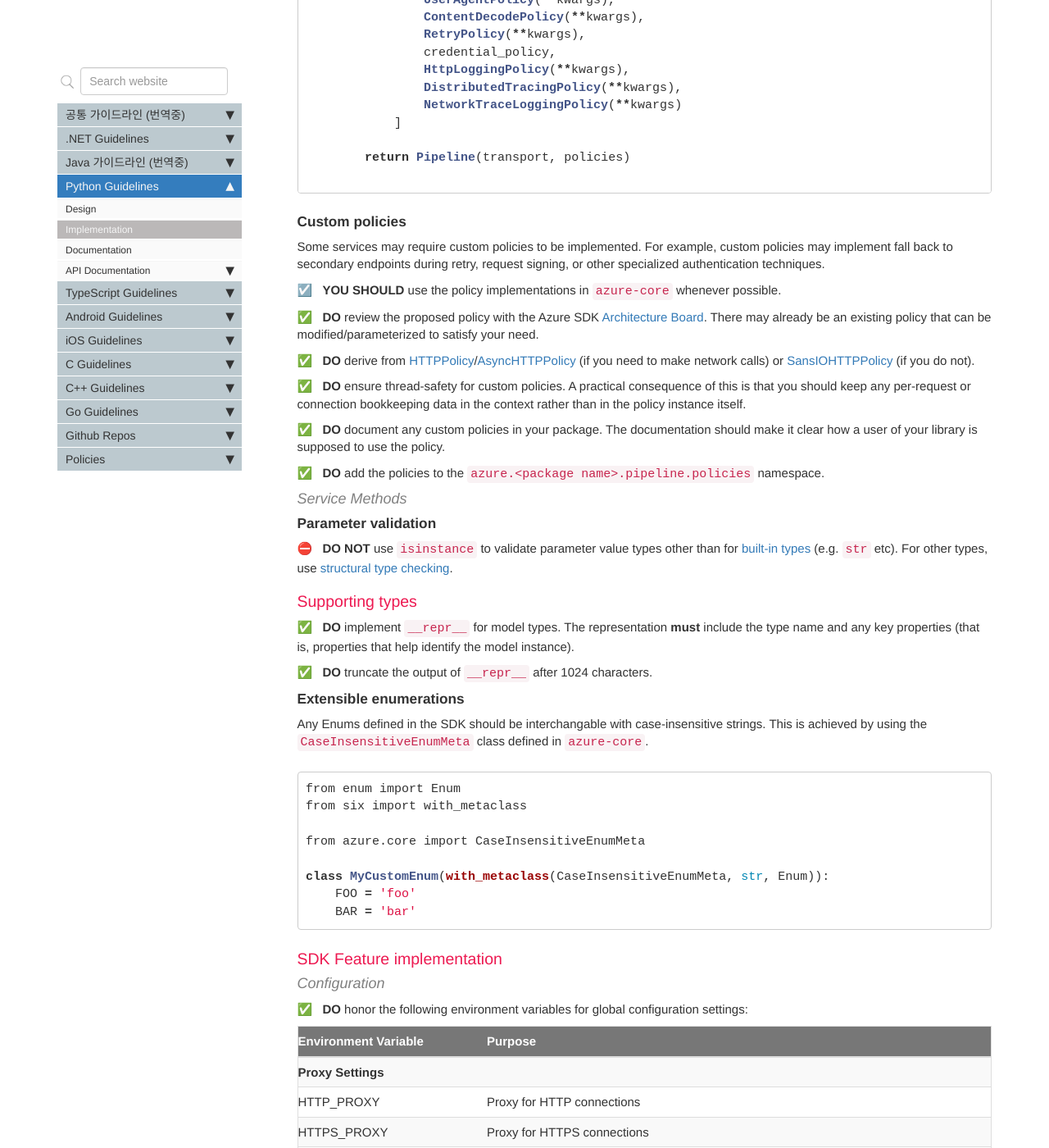
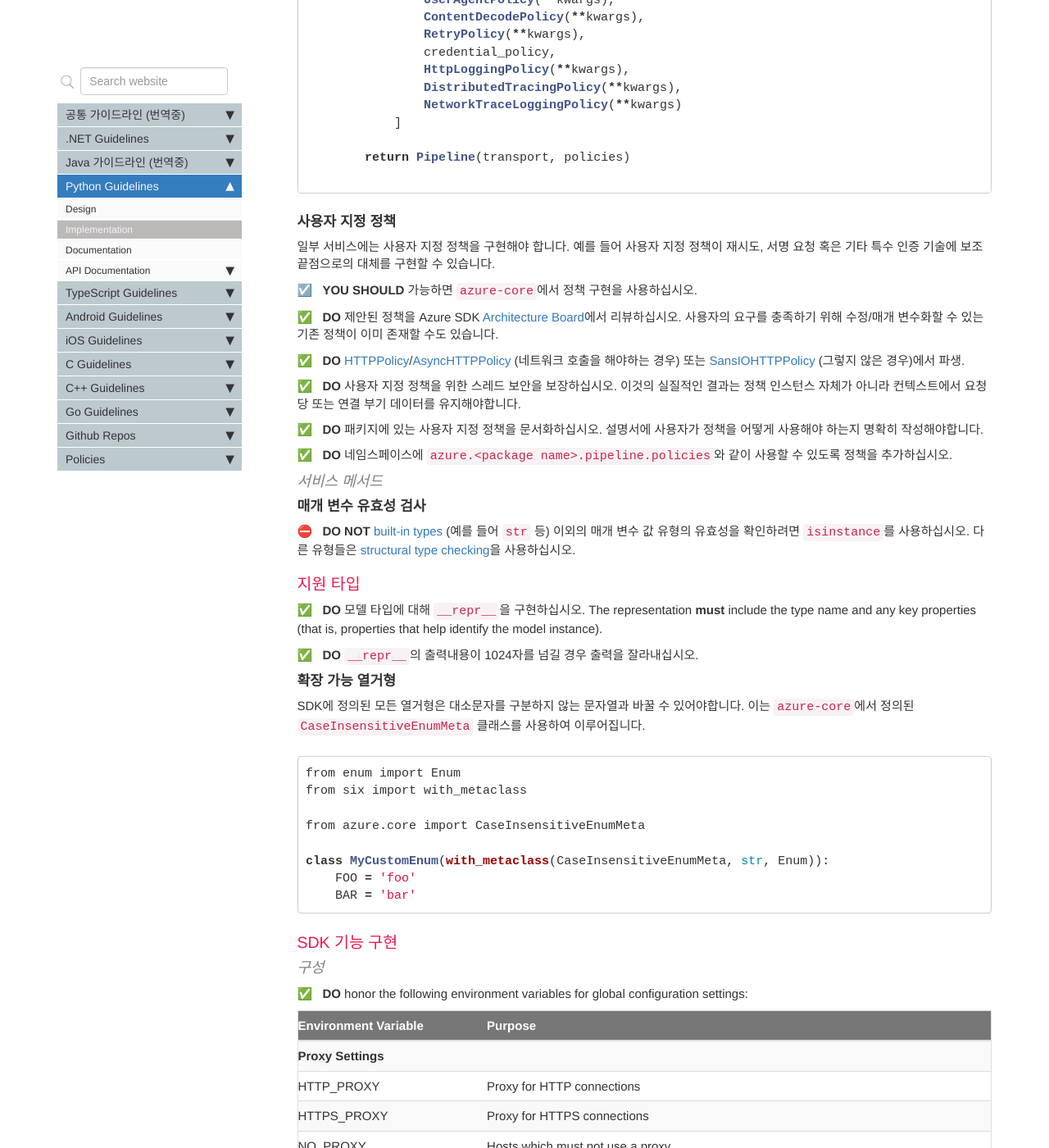
Before and after one commit to Azure/azure-sdk-korean, a Jekyll site: the page built from docs/python/implementation.md, in a window 1280 px wide and 1400 px high, scrolled down 2149 px. Shown: the whole window at 82% size. Built offline with Jekyll 4.4.1, drawn with Linux system fonts in a browser that asks for light colours; comment, search, counter and statistics services are not loaded; some of the changed text lies outside the part shown.

Commit message:
Update implementation.md

````diff
--- a/docs/python/implementation.md
+++ b/docs/python/implementation.md
@@ -1,32 +1,32 @@
 ---
-title: "Python Guidelines: Implementation"
+title: "Python 가이드라인: 구현"
 keywords: guidelines python
 permalink: python_implementation.html
 folder: python
 sidebar: general_sidebar
 ---
 
-## API implementation
+## API 구현
 
-### Service client
+### 서비스 클라이언트
 
-#### Http pipeline
+#### Http 파이프라인
 
-Since the client library generally wraps one or more HTTP requests, it's important to support standard network capabilities. Although not widely understood, asynchronous programming techniques are essential in developing resilient web services. Many developers prefer synchronous method calls for their easy semantics when learning how to use a technology. The HTTP pipeline is a component in the `azure-core` library that assists in providing connectivity to HTTP-based Azure services.
+클라이언트 라이브러리는 일반적으로 하나 이상의 HTTP 요청을 래핑하므로 표준 네트워크 기능을 지원하는 것이 중요합니다. 널리 이해되지는 않지만, 비동기 프로그래밍 기술은 탄력적인 웹 서비스를 개발하는 데 필수적입니다. 많은 개발자들은 기술 사용법을 학습할때 동기식 방법을 더 선호합니다. HTTP pipeline은 HTTP-기반 Azure 서비스에 대한 연결을 제공하는 데 도움을 주는 `azure-core` 라이브러리의 구성 요소입니다.
 
-{% include requirement/MUST id="python-network-http-pipeline" %} use the [HTTP pipeline] to send requests to service REST endpoints.
+{% include requirement/MUST id="python-network-http-pipeline" %} [HTTP pipeline]을 사용하여 서비스 REST 엔드포인트에 요청을 보내십시오.
 
-{% include requirement/SHOULD id="python-network-use-policies" %} include the following policies in the HTTP pipeline:
+{% include requirement/SHOULD id="python-network-use-policies" %} 다음의 정책을 HTTP 파이프라인에 포함하십시오:
 
-- Unique Request ID (`azure.core.pipeline.policies.RequestIdPolicy`)
-- Headers (`azure.core.pipeline.policies.HeadersPolicy`)
-- Telemetry (`azure.core.pipeline.policies.UserAgentPolicy`)
-- Proxy (`azure.core.pipeline.policies.ProxyPolicy`)
-- Content decoding (`azure.core.pipeline.policies.ContentDecodePolicy`)
-- Retry (`azure.core.pipeline.policies.RetryPolicy` and `azure.core.pipeline.policies.AsyncRetryPolicy`)
-- Credentials (e.g. `BearerTokenCredentialPolicy`, `AzureKeyCredentialPolicy`, etc)
-- Distributed tracing (`azure.core.pipeline.policies.DistributedTracingPolicy`)
-- Logging (`azure.core.pipeline.policies.NetworkTraceLoggingPolicy`)
+- 고유 요청 ID (`azure.core.pipeline.policies.RequestIdPolicy`)
+- 헤더 (`azure.core.pipeline.policies.HeadersPolicy`)
+- 원격 분석 (`azure.core.pipeline.policies.UserAgentPolicy`)
+- 프록시 (`azure.core.pipeline.policies.ProxyPolicy`)
+- 콘텐츠 디코딩 (`azure.core.pipeline.policies.ContentDecodePolicy`)
+- 재시도 (`azure.core.pipeline.policies.RetryPolicy` 와 `azure.core.pipeline.policies.AsyncRetryPolicy`)
+- 자격 증명 (e.g. `BearerTokenCredentialPolicy`, `AzureKeyCredentialPolicy`, 등)
+- 분산 추적 (`azure.core.pipeline.policies.DistributedTracingPolicy`)
+- 로깅 (`azure.core.pipeline.policies.NetworkTraceLoggingPolicy`)
 
 ```python
 
@@ -74,37 +74,37 @@ class ExampleClient(object):
 
 ```
 
-##### Custom policies
+##### 사용자 지정 정책
 
-Some services may require custom policies to be implemented. For example, custom policies may implement fall back to secondary endpoints during retry, request signing, or other specialized authentication techniques.
+일부 서비스에는 사용자 지정 정책을 구현해야 합니다. 예를 들어 사용자 지정 정책이 재시도, 서명 요청 혹은 기타 특수 인증 기술에 보조 끝점으로의 대체를 구현할 수 있습니다.
 
-{% include requirement/SHOULD id="python-pipeline-core-policies" %} use the policy implementations in `azure-core` whenever possible.
+{% include requirement/SHOULD id="python-pipeline-core-policies" %} 가능하면 `azure-core`에서 정책 구현을 사용하십시오.
 
-{% include requirement/MUST id="python-custom-policy-review" %} review the proposed policy with the Azure SDK [Architecture Board]. There may already be an existing policy that can be modified/parameterized to satisfy your need.
+{% include requirement/MUST id="python-custom-policy-review" %} 제안된 정책을 Azure SDK [Architecture Board]에서 리뷰하십시오. 사용자의 요구를 충족하기 위해 수정/매개 변수화할 수 있는 기존 정책이 이미 존재할 수도 있습니다.
 
-{% include requirement/MUST id="python-custom-policy-base-class" %} derive from [HTTPPolicy](https://azuresdkdocs.blob.core.windows.net/$web/python/azure-core/1.9.0/azure.core.pipeline.policies.html#azure.core.pipeline.policies.HTTPPolicy)/[AsyncHTTPPolicy](https://azuresdkdocs.blob.core.windows.net/$web/python/azure-core/1.9.0/azure.core.pipeline.policies.html#azure.core.pipeline.policies.AsyncHTTPPolicy) (if you need to make network calls) or [SansIOHTTPPolicy](https://azuresdkdocs.blob.core.windows.net/$web/python/azure-core/1.9.0/azure.core.pipeline.policies.html#azure.core.pipeline.policies.SansIOHTTPPolicy) (if you do not).
+{% include requirement/MUST id="python-custom-policy-base-class" %} [HTTPPolicy](https://azuresdkdocs.blob.core.windows.net/$web/python/azure-core/1.9.0/azure.core.pipeline.policies.html#azure.core.pipeline.policies.HTTPPolicy)/[AsyncHTTPPolicy](https://azuresdkdocs.blob.core.windows.net/$web/python/azure-core/1.9.0/azure.core.pipeline.policies.html#azure.core.pipeline.policies.AsyncHTTPPolicy) (네트워크 호출을 해야하는 경우) 또는 [SansIOHTTPPolicy](https://azuresdkdocs.blob.core.windows.net/$web/python/azure-core/1.9.0/azure.core.pipeline.policies.html#azure.core.pipeline.policies.SansIOHTTPPolicy) (그렇지 않은 경우)에서 파생.
 
-{% include requirement/MUST id="python-custom-policy-thread-safe" %} ensure thread-safety for custom policies. A practical consequence of this is that you should keep any per-request or connection bookkeeping data in the context rather than in the policy instance itself.
+{% include requirement/MUST id="python-custom-policy-thread-safe" %} 사용자 지정 정책을 위한 스레드 보안을 보장하십시오. 이것의 실질적인 결과는 정책 인스턴스 자체가 아니라 컨텍스트에서 요청당 또는 연결 부기 데이터를 유지해야합니다.
 
-{% include requirement/MUST id="python-pipeline-document-policies" %} document any custom policies in your package. The documentation should make it clear how a user of your library is supposed to use the policy.
+{% include requirement/MUST id="python-pipeline-document-policies" %} 패키지에 있는 사용자 지정 정책을 문서화하십시오. 설명서에 사용자가 정책을 어떻게 사용해야 하는지 명확히 작성해야합니다.
 
-{% include requirement/MUST id="python-pipeline-policy-namespace" %} add the policies to the `azure.<package name>.pipeline.policies` namespace.
+{% include requirement/MUST id="python-pipeline-policy-namespace" %} 네임스페이스에 `azure.<package name>.pipeline.policies`와 같이 사용할 수 있도록 정책을 추가하십시오.
 
-#### Service Methods
+#### 서비스 메서드
 
-##### Parameter validation
+##### 매개 변수 유효성 검사
 
-{% include requirement/MUSTNOT id="python-client-parameter-validation" %} use `isinstance` to validate parameter value types other than for [built-in types](https://docs.python.org/3/library/stdtypes.html) (e.g. `str` etc). For other types, use [structural type checking].
+{% include requirement/MUSTNOT id="python-client-parameter-validation" %} [built-in types](https://docs.python.org/3/library/stdtypes.html) (예를 들어 `str` 등) 이외의 매개 변수 값 유형의 유효성을 확인하려면 `isinstance`를 사용하십시오. 다른 유형들은 [structural type checking]을 사용하십시오.
 
-### Supporting types
+### 지원 타입
 
-{% include requirement/MUST id="python-models-repr" %} implement `__repr__` for model types. The representation **must** include the type name and any key properties (that is, properties that help identify the model instance).
+{% include requirement/MUST id="python-models-repr" %} 모델 타입에 대해 `__repr__`을 구현하십시오. The representation **must** include the type name and any key properties (that is, properties that help identify the model instance).
 
-{% include requirement/MUST id="python-models-repr-length" %} truncate the output of `__repr__` after 1024 characters.
+{% include requirement/MUST id="python-models-repr-length" %} `__repr__`의 출력내용이 1024자를 넘길 경우 출력을 잘라내십시오.
 
-##### Extensible enumerations
+##### 확장 가능 열거형
 
-Any Enums defined in the SDK should be interchangable with case-insensitive strings. This is achieved by using the `CaseInsensitiveEnumMeta` class defined in `azure-core`.
+SDK에 정의된 모든 열거형은 대소문자를 구분하지 않는 문자열과 바꿀 수 있어야합니다. 이는 `azure-core`에서 정의된 `CaseInsensitiveEnumMeta` 클래스를 사용하여 이루어집니다.
 
 ```python
 from enum import Enum
@@ -117,27 +117,27 @@ class MyCustomEnum(with_metaclass(CaseInsensitiveEnumMeta, str, Enum)):
     BAR = 'bar'
 ```
 
-### SDK Feature implementation
+### SDK 기능 구현
 
-#### Configuration
+#### 구성
 
 {% include requirement/MUST id="python-envvars-global" %} honor the following environment variables for global configuration settings:
 
 {% include tables/environment_variables.md %}
 
-#### Logging
+#### 로깅
 
-{% include requirement/MUST id="python-logging-usage" %} use Pythons standard [logging module](https://docs.python.org/3/library/logging.html).
+{% include requirement/MUST id="python-logging-usage" %} Python 표준인 [logging module](https://docs.python.org/3/library/logging.html)을 사용하십시오.
 
-{% include requirement/MUST id="python-logging-nameed-logger" %} provide a named logger for your library.
+{% include requirement/MUST id="python-logging-nameed-logger" %} 라이브러리에 대해 이름이 지정된 로거를 사용하십시오
 
 The logger for your package **must** use the name of the module. The library may provide additional child loggers. If child loggers are provided, document them.
 
-For example:
-- Package name: `azure-someservice`
-- Module name: `azure.someservice`
-- Logger name: `azure.someservice`
-- Child logger: `azure.someservice.achild`
+예를 들어:
+- Package 이름: `azure-someservice`
+- Module 이름: `azure.someservice`
+- Logger 이름: `azure.someservice`
+- Child 로거: `azure.someservice.achild`
 
 These naming rules allow the consumer to enable logging for all Azure libraries, a specific client library, or a subset of a client library.
 
@@ -215,9 +215,9 @@ Any other keys that are used should be common across all client libraries for a
 
 ## Testing
 
-{% include requirement/MUST id="python-testing-pytest" %} use [pytest](https://docs.pytest.org/en/latest/) as the test framework.
+{% include requirement/MUST id="python-testing-pytest" %} 테스트 프레임워크로 [pytest](https://docs.pytest.org/en/latest/)를 사용하십시오.
 
-{% include requirement/SHOULD id="python-testing-async" %} use [pytest-asyncio](https://github.com/pytest-dev/pytest-asyncio) for testing of async code.
+{% include requirement/SHOULD id="python-testing-async" %} 비동기 코드 테스트로 [pytest-asyncio](https://github.com/pytest-dev/pytest-asyncio)를 사용하십시오.
 
 {% include requirement/MUST id="python-testing-live" %} make your scenario tests runnable against live services. Strongly consider using the [Python Azure-DevTools](https://github.com/Azure/azure-sdk-for-python/tree/main/tools/azure-devtools) package for scenario tests.
 
@@ -229,15 +229,14 @@ Any other keys that are used should be common across all client libraries for a
 
 ## Code Analysis and Style Tools
 
-{% include requirement/MUST id="python-tooling-pylint" %} use [pylint](https://www.pylint.org/) for your code. Use the pylintrc file in the [root of the repository](https://github.com/Azure/azure-sdk-for-python/blob/main/pylintrc).
+{% include requirement/MUST id="python-tooling-pylint" %} [pylint](https://www.pylint.org/)를 사용하십시오. [root of the repository](https://github.com/Azure/azure-sdk-for-python/blob/main/pylintrc)에서 pylintrc을 사용하십시오.
 
-{% include requirement/MUST id="python-tooling-flake8" %} use [flake8-docstrings](https://gitlab.com/pycqa/flake8-docstrings) to verify doc comments.
+{% include requirement/MUST id="python-tooling-flake8" %} [flake8-docstrings](https://gitlab.com/pycqa/flake8-docstrings)를 사용하여 문서 주석을 확인하십시오.
 
-{% include requirement/MUST id="python-tooling-black" %} use [Black](https://black.readthedocs.io/en/stable/) for formatting your code.
+{% include requirement/MUST id="python-tooling-black" %} 코드 서식을 지정하려면 [Black](https://black.readthedocs.io/en/stable/)을 사용해주십시오.
+{% include requirement/SHOULD id="python-tooling-mypy" %} [MyPy](https://mypy.readthedocs.io/en/latest/)를 사용하여 라이브러리의 공개 코드 영역을 정적으로 확인하십시오.
 
-{% include requirement/SHOULD id="python-tooling-mypy" %} use [MyPy](https://mypy.readthedocs.io/en/latest/) to statically check the public surface area of your library.
-
-You don't need to check non-shipping code such as tests.
+테스트 등의 non-shipping 코드에서는 확인할 필요는 없습니다.
 
 ## Making use of Azure Core
 
````
